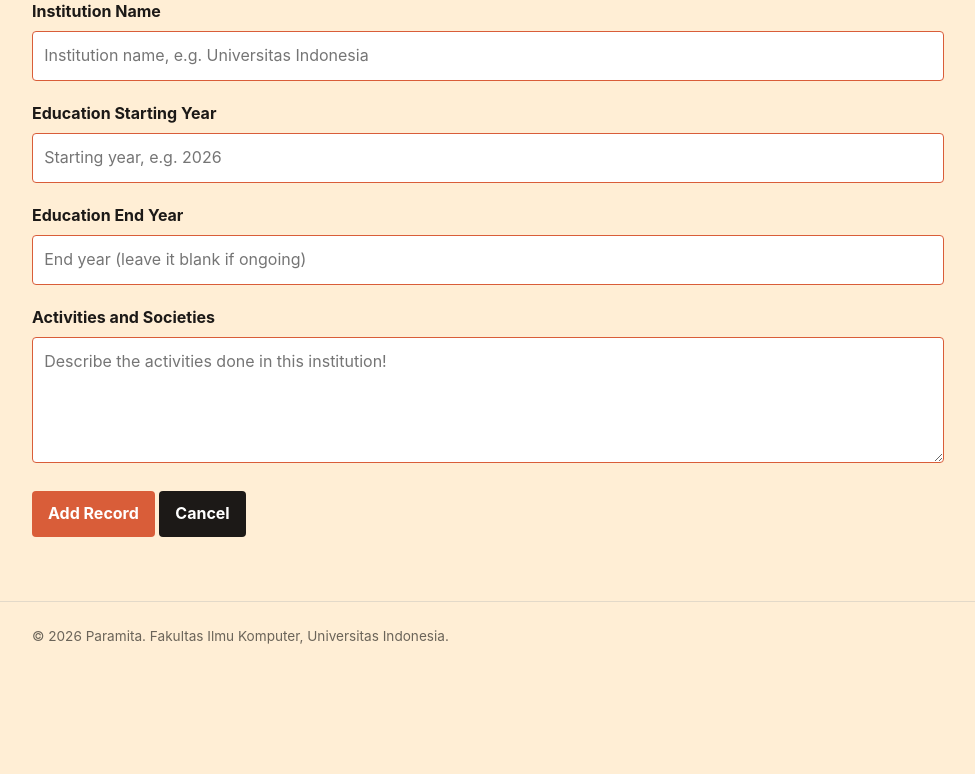
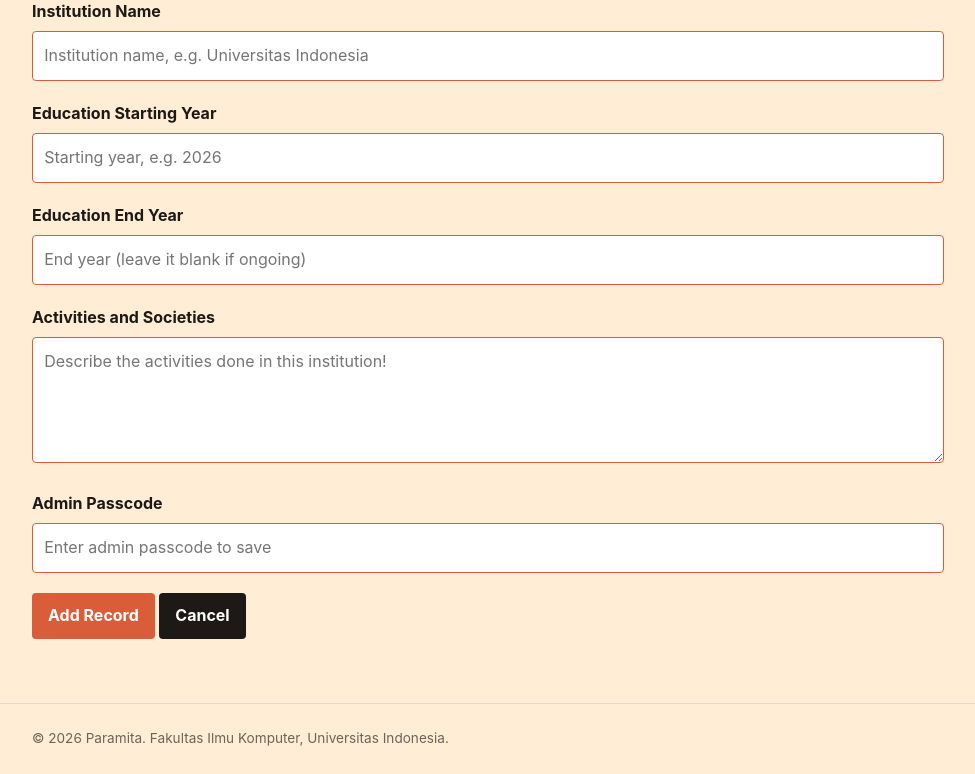
Before and after one commit to paramitasan/myportofolio, a Django app: page /education/add/ in a window 1280 px wide. Shown: the part 222-996 px from the top of the page, without its empty margins (152-1127 px from the left). Before the commit the page ends 866 px from the top, so only its background shows below. Run offline with Django 5.2, Linux system fonts and the light colour scheme.

Commit message:
feat: add passcode to authorize adding to page

```diff
--- a/main/views.py
+++ b/main/views.py
@@ -4,6 +4,7 @@ from django.contrib import messages
 from django.core import serializers
 from django.http import HttpResponse
 from main.forms import EducationForm
+from portofolio import settings
 
 def show_main(request):
     context = {
@@ -48,10 +49,20 @@ def show_education(request):
 def create_education(request):
     form = EducationForm(request.POST or None)
 
-    if request.method == "POST" and form.is_valid():
-        form.save()
-        messages.success(request, "New education record has successfully been added!")
-        return redirect("main:show_education")
+    if request.method == "POST":
+        user_passcode = request.POST.get("passcode", "")
+        if user_passcode != settings.SECRET_PASSCODE:
+            messages.error(request, "Incorrect passcode: no authority to add education records.")
+            context = {
+                "name": "Paramita",
+                "form": form,
+            }
+            return render(request, "education_form.html", context)
+
+        if form.is_valid():
+            form.save()
+            messages.success(request, "Education record has successfully been added!")
+            return redirect("main:show_education")
 
     context = {
         "name": "Paramita",
@@ -73,8 +84,12 @@ def delete_education(request, edu_id):
     edu = get_object_or_404(Education, pk=edu_id)
 
     if request.method == "POST":
-        edu.delete()
-        messages.success(request, "Education record has successfully been deleted.")
+        user_passcode = request.POST.get("passcode", "")
+        if user_passcode == settings.SECRET_PASSCODE:
+            edu.delete()
+            messages.success(request, "Education record has successfully been deleted.")
+        else:
+            messages.error(request, "Incorrect passcode: no authority to delete education records.")
         return redirect("main:show_education")
 
     return redirect("main:show_education")
--- a/portofolio/settings.py
+++ b/portofolio/settings.py
@@ -31,9 +31,10 @@ SECRET_KEY = 'django-insecure--4)obn##%zq@2-2g%39jl_jpjbls_u8nou73ygx)po&lwg-rc1
 # SECURITY WARNING: don't run with debug turned on in production!
 DEBUG = True
 
+# security for deleting and adding things
+SECRET_PASSCODE = os.getenv("SECRET_PASSCODE", "fallback_secret")
 
 # Application definition
-
 INSTALLED_APPS = [
     'django.contrib.admin',
     'django.contrib.auth',
--- a/templates/education_form.html
+++ b/templates/education_form.html
@@ -11,6 +11,7 @@
                       action="{% url 'main:create_education' %}"
                       class="education-form">
                     {% csrf_token %}
+
                     {% for field in form %}
                         <div class="form-group">
                             <label for="{{ field.id_for_label }}">{{ field.label }}</label>
@@ -20,6 +21,16 @@
                             {% endfor %}
                         </div>
                     {% endfor %}
+
+                    <div class="form-group">
+                        <label for="passcode">Admin Passcode</label>
+                        <input type="password"
+                               id="passcode"
+                               name="passcode"
+                               placeholder="Enter admin passcode to save"
+                               required>
+                    </div>
+
                     <button type="submit" class="button">Add Record</button>
                     <a href="{% url 'main:show_education' %}" class="button button-secondary">Cancel</a>
                 </form>
```
